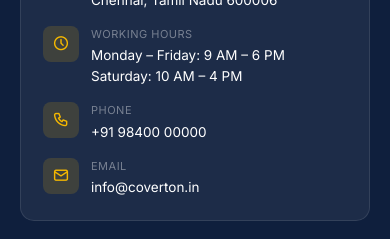
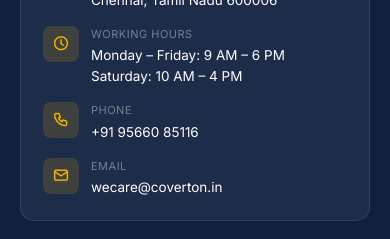
Before and after one commit to maheshdharma98/Coverton, a Next.js app: page /about in a window 390 px wide. Shown: the part 4100-4339 px from the top of the page. Built offline with nearby package versions, Linux system fonts and the light colour scheme.

Commit message:
Web log and mobile number changes in about us

```diff
--- a/app/about/page.tsx
+++ b/app/about/page.tsx
@@ -96,12 +96,12 @@
   {
     icon: 'ti-phone',
     label: 'Phone',
-    value: '+91 98400 00000',
+    value: '+91 95660 85116',
   },
   {
     icon: 'ti-mail',
     label: 'Email',
-    value: 'info@coverton.in',
+    value: 'wecare@coverton.in',
   },
 ];
 
```
Also changed, not shown: app/icon.png.
